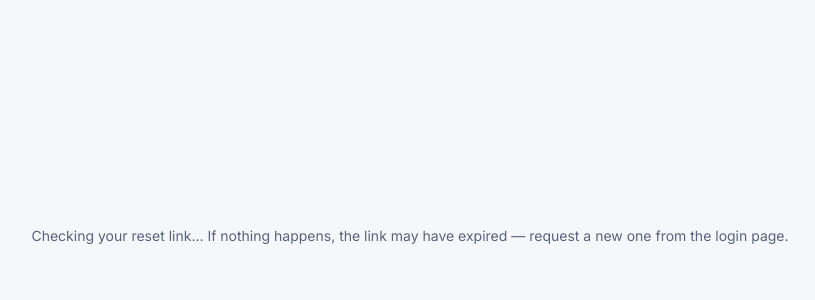
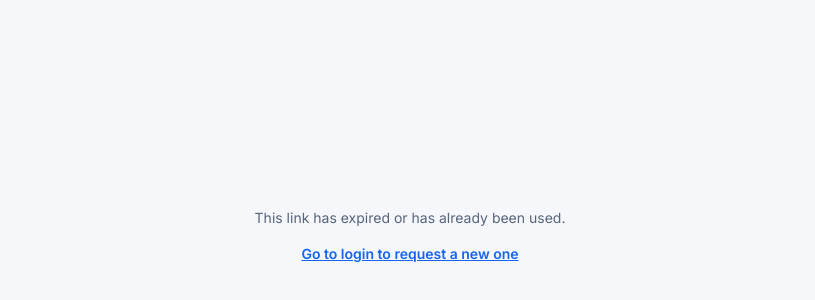
Before and after one commit to strongsidecreative/Fleet-Tracker, a Next.js app: page /reset-password in a window 1280 px wide. Shown: the part 164-464 px from the top of the page, without its empty margins (230-1045 px from the left). Built offline with nearby package versions, Linux system fonts and the light colour scheme; no server answers.

Commit message:
Fix reset/invite link stuck on 'checking' forever

```diff
--- a/app/reset-password/ResetPasswordForm.tsx
+++ b/app/reset-password/ResetPasswordForm.tsx
@@ -8,6 +8,7 @@ export default function ResetPasswordForm() {
   const supabase = createClient();
   const router = useRouter();
   const [ready, setReady] = useState(false);
+  const [linkDead, setLinkDead] = useState<string | null>(null);
   const [password, setPassword] = useState("");
   const [confirmPassword, setConfirmPassword] = useState("");
   const [error, setError] = useState<string | null>(null);
@@ -15,17 +16,44 @@ export default function ResetPasswordForm() {
   const [done, setDone] = useState(false);
 
   useEffect(() => {
-    // Supabase fires this once it's parsed the recovery token from the
-    // email link's URL fragment. Until then, the form stays hidden so
-    // people don't submit before a valid recovery session exists.
-    const { data: listener } = supabase.auth.onAuthStateChange((event) => {
-      if (event === "PASSWORD_RECOVERY") setReady(true);
+    // Supabase appends error=...&error_description=... instead of a session
+    // when the link is invalid, expired, or already used (e.g. consumed by
+    // an email client's link-scanner before the real click). Check both the
+    // query string and the hash fragment, since Supabase uses different
+    // formats depending on flow type.
+    const searchParams = new URLSearchParams(window.location.search);
+    const hashParams = new URLSearchParams(window.location.hash.replace(/^#/, ""));
+    const errorDescription =
+      searchParams.get("error_description") || hashParams.get("error_description");
+    if (errorDescription) {
+      setLinkDead(decodeURIComponent(errorDescription.replace(/\+/g, " ")));
+      return;
+    }
+
+    // Recovery links (resetPasswordForEmail) fire PASSWORD_RECOVERY.
+    // Invite links (inviteUserByEmail) fire SIGNED_IN instead — both mean
+    // a valid session now exists and the form should show.
+    const { data: listener } = supabase.auth.onAuthStateChange((event, session) => {
+      if ((event === "PASSWORD_RECOVERY" || event === "SIGNED_IN") && session) {
+        setReady(true);
+      }
     });
+
     // In case the event already fired before this component mounted.
     supabase.auth.getSession().then(({ data }) => {
       if (data.session) setReady(true);
     });
-    return () => listener.subscription.unsubscribe();
+
+    // Safety net: if nothing has resolved a session after a few seconds,
+    // stop showing "checking..." forever and tell the person plainly.
+    const timeout = setTimeout(() => {
+      setLinkDead((current) => current ?? "This link has expired or has already been used.");
+    }, 6000);
+
+    return () => {
+      listener.subscription.unsubscribe();
+      clearTimeout(timeout);
+    };
   }, [supabase]);
 
   async function handleSubmit(e: React.FormEvent) {
@@ -76,13 +104,23 @@ export default function ResetPasswordForm() {
     );
   }
 
+  if (linkDead) {
+    return (
+      <div className="flex min-h-screen items-center justify-center bg-paper px-4">
+        <div className="max-w-sm text-center">
+          <p className="text-sm text-steel">{linkDead}</p>
+          <a href="/login" className="mt-4 inline-block text-sm font-semibold text-brand underline">
+            Go to login to request a new one
+          </a>
+        </div>
+      </div>
+    );
+  }
+
   if (!ready) {
     return (
       <div className="flex min-h-screen items-center justify-center bg-paper px-4">
-        <p className="text-center text-sm text-steel">
-          Checking your reset link… If nothing happens, the link may have expired — request a new one from the
-          login page.
-        </p>
+        <p className="text-center text-sm text-steel">Checking your reset link…</p>
       </div>
     );
   }
```
